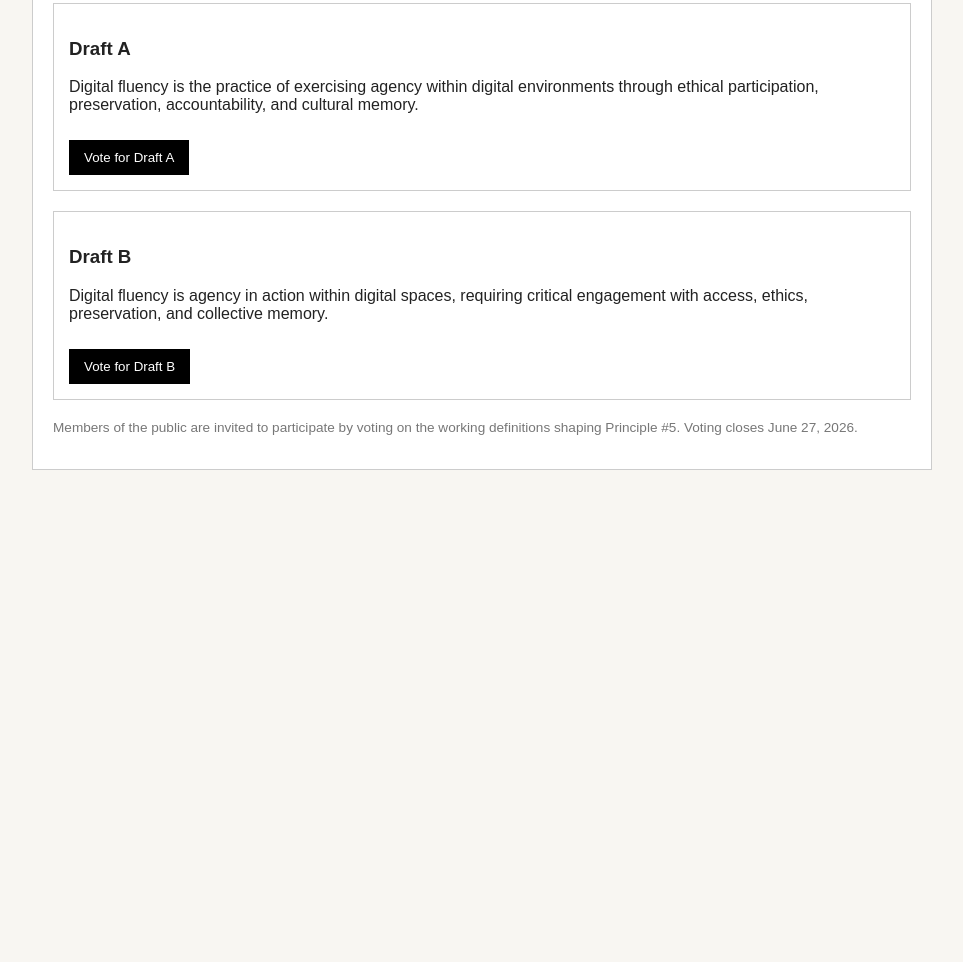
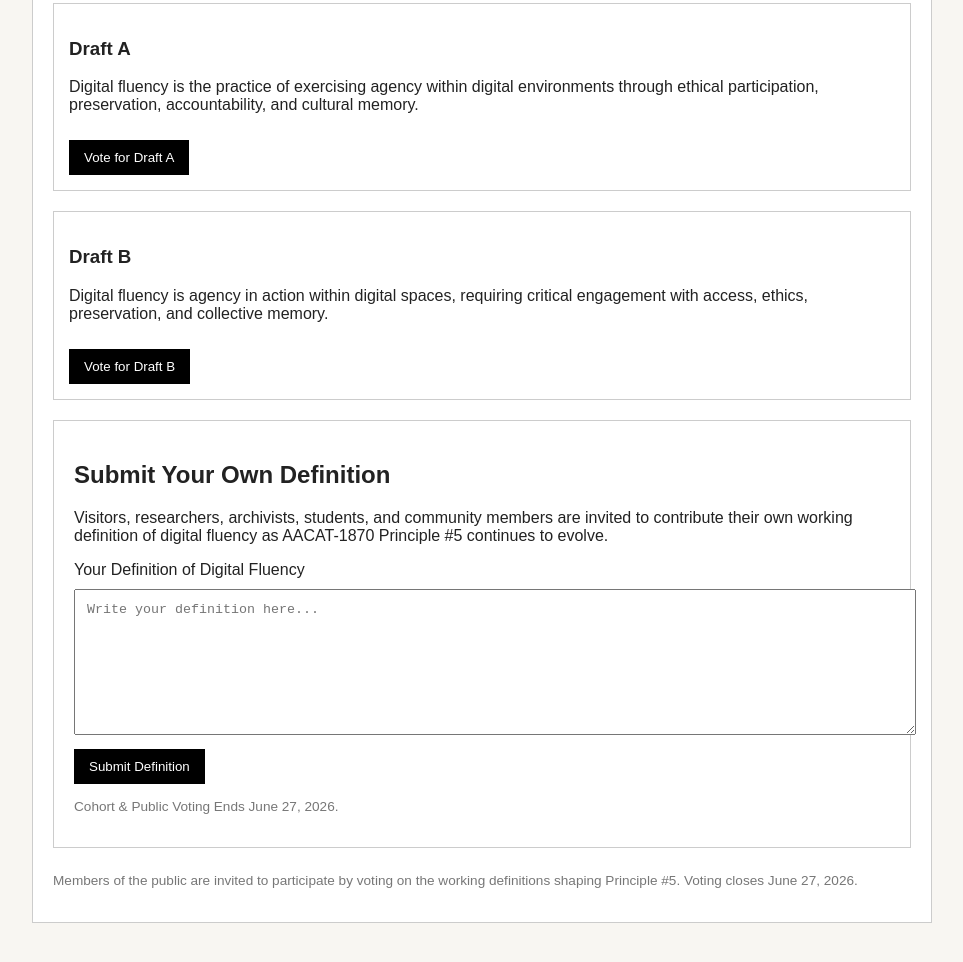
Before and after one commit to aacat1870/aacat-reflections, a plain HTML site: page index.html in a window 1280 px wide. Shown: the part 1169-2131 px from the top of the page, without its empty margins (158-1121 px from the left). Before the commit the page ends 1684 px from the top, so only its background shows below. Drawn offline with Linux system fonts and the light colour scheme.

Commit message:
Update index.html

```diff
--- a/index.html
+++ b/index.html
@@ -205,6 +205,44 @@ Vote for Draft B
 </div>
 
 </form>
+  <!-- SECTION 4 -->
+
+<div class="box">
+
+<h2>Submit Your Own Definition</h2>
+
+<p>
+Visitors, researchers, archivists, students, and community members are invited to contribute their own working definition of digital fluency as AACAT-1870 Principle #5 continues to evolve.
+</p>
+
+<form action="https://formspree.io/f/xbdwkdzd" method="POST">
+
+<input type="hidden" name="_subject" value="AACAT Public Definition Submission">
+
+<label for="definition">
+Your Definition of Digital Fluency
+</label>
+
+<textarea
+id="definition"
+name="definition"
+rows="8"
+placeholder="Write your definition here..."
+style="width:100%; margin-top:10px; padding:12px;"
+required>
+</textarea>
+
+<button class="vote-button" type="submit">
+Submit Definition
+</button>
+
+</form>
+
+<p class="notice">
+Cohort & Public Voting Ends June 27, 2026.
+</p>
+
+</div>
 
 <p class="notice">
 Members of the public are invited to participate by voting on the working definitions shaping Principle #5. Voting closes June 27, 2026.
```
